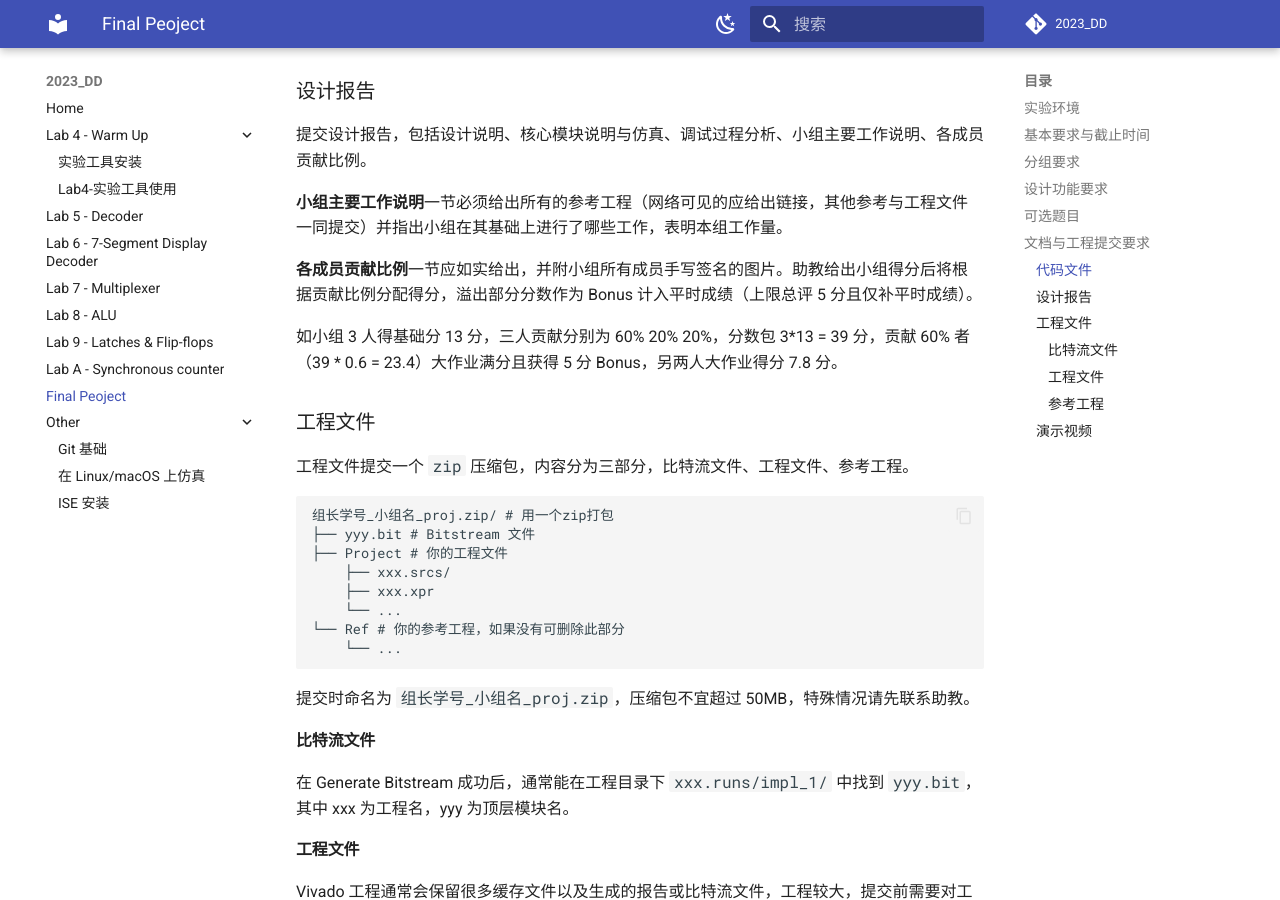
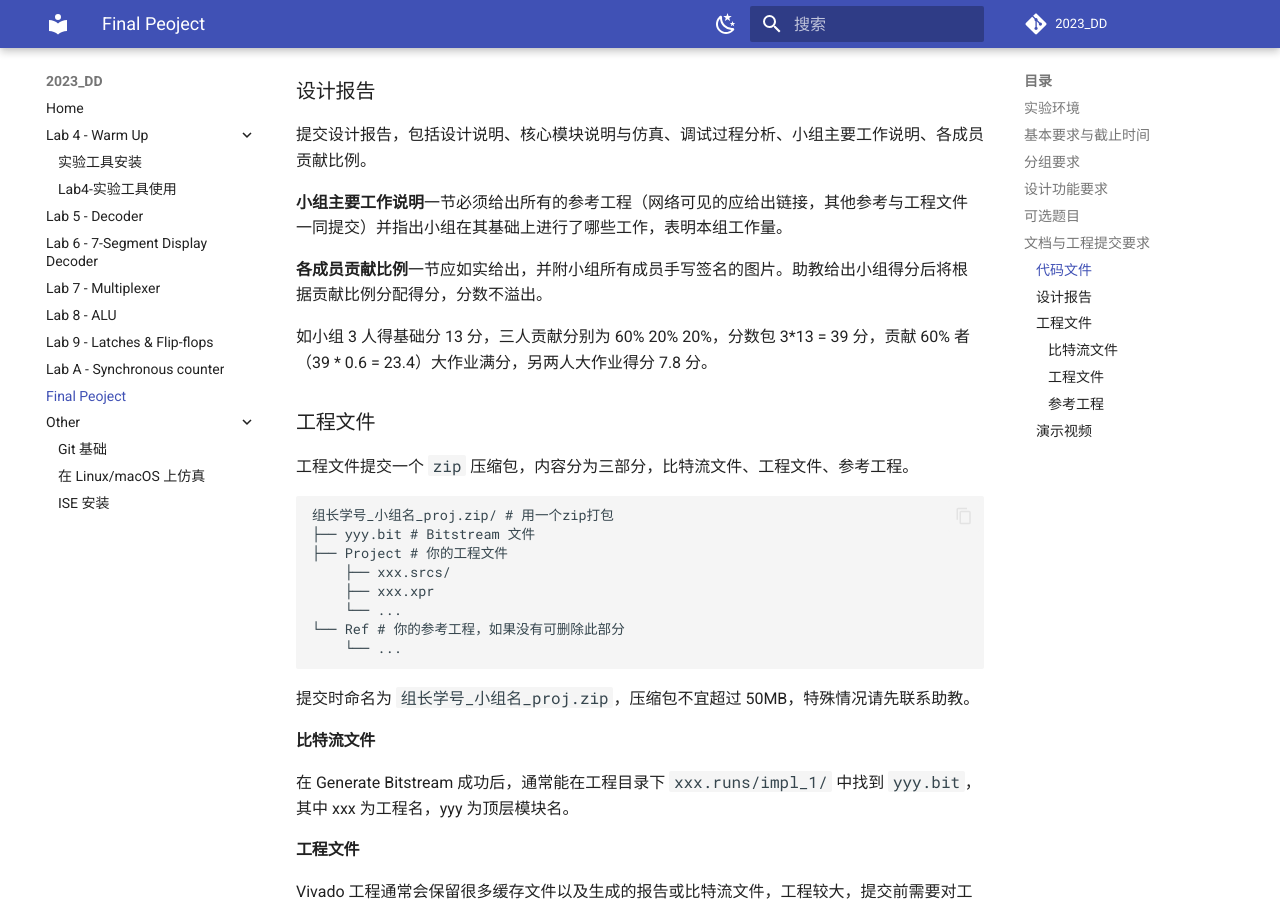
Before and after one commit to Guahao31/2023_DD, an MkDocs documentation site: the page built from docs/final_project/final_project.md, in a window 1280 px wide and 900 px high, scrolled down 1857 px. Built offline with MkDocs 1.6.1 and Material for MkDocs 9.7.7, drawn with Linux system fonts in a browser that asks for light colours; a script that is not in the unit is left out; comment, search, counter and statistics services are not loaded.

Commit message:
final_proj: fix

```diff
--- a/docs/final_project/final_project.md
+++ b/docs/final_project/final_project.md
@@ -63,9 +63,9 @@
 
 **小组主要工作说明**一节必须给出所有的参考工程（网络可见的应给出链接，其他参考与工程文件一同提交）并指出小组在其基础上进行了哪些工作，表明本组工作量。
 
-**各成员贡献比例**一节应如实给出，并附小组所有成员手写签名的图片。助教给出小组得分后将根据贡献比例分配得分，溢出部分分数作为 Bonus 计入平时成绩（上限总评 5 分且仅补平时成绩）。
+**各成员贡献比例**一节应如实给出，并附小组所有成员手写签名的图片。助教给出小组得分后将根据贡献比例分配得分，分数不溢出。
 
-如小组 3 人得基础分 13 分，三人贡献分别为 60% 20% 20%，分数包 3*13 = 39 分，贡献 60% 者（39 * 0.6 = 23.4）大作业满分且获得 5 分 Bonus，另两人大作业得分 7.8 分。
+如小组 3 人得基础分 13 分，三人贡献分别为 60% 20% 20%，分数包 3*13 = 39 分，贡献 60% 者（39 * 0.6 = 23.4）大作业满分，另两人大作业得分 7.8 分。
 
 ### 工程文件
 
```
